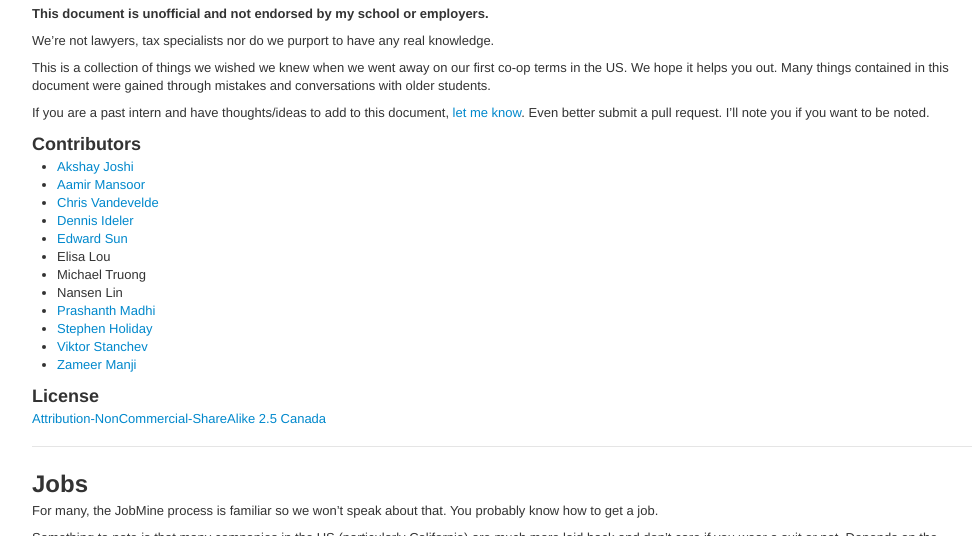
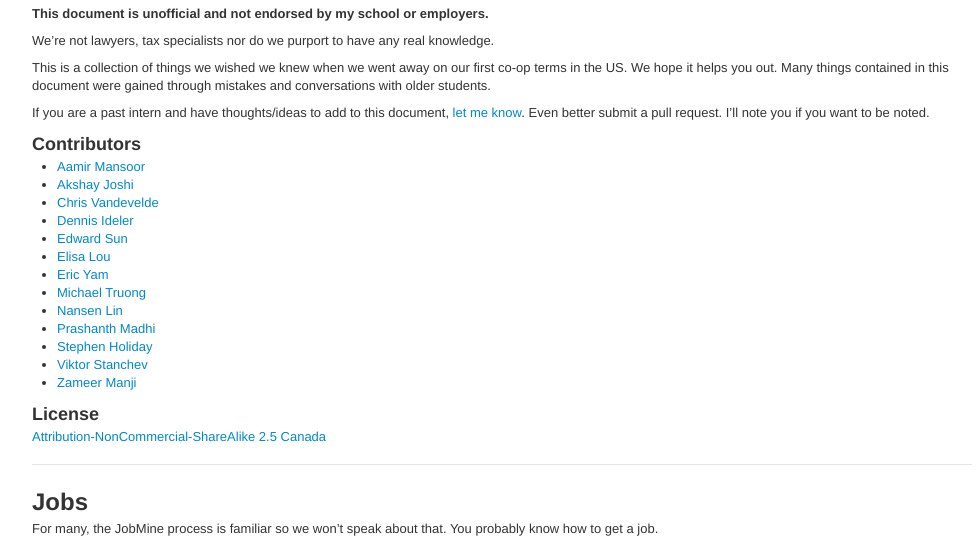
Before and after one commit to sholiday/Unofficial-Waterloo-USA-Intern-Guide, a Jekyll site: the page built from index.markdown, in a window 1280 px wide and 900 px high, cut to the strip 364-900 px from the top of the window. Shown: the whole strip, without its empty margins (138-1118 px from the left). Built offline with Jekyll 4.4.1, drawn with Linux system fonts in a browser that asks for light colours; nearby versions of some CDN libraries; Markdown is read by kramdown in place of the engine named in the settings.

Commit message:
Contributors.

```diff
--- a/index.markdown
+++ b/index.markdown
@@ -34,14 +34,15 @@ request. I'll note you if you want to be noted.
 
 ### Contributors
 
+* [Aamir Mansoor](http://aam1r.com)
 * [Akshay Joshi](http://akshayjoshi.com)
-* [Aamir Mansoor](http://aam1r.com)
 * [Chris Vandevelde](http://www.imlikeaninja.com)
 * [Dennis Ideler](http://dennisideler.com)
 * [Edward Sun](http://www.edwardsun.com)
-* Elisa Lou
-* Michael Truong
-* Nansen Lin
+* [Elisa Lou](http://aimango.wordpress.com/)
+* [Eric Yam](www.ericyam.com)
+* [Michael Truong](http://www.linkedin.com/in/truongmichael)
+* [Nansen Lin](http://www.linkedin.com/pub/nansen-lin/28/6b4/92a)
 * [Prashanth Madhi](http://ece.uwaterloo.ca/~pmadhiya)
 * [Stephen Holiday](http://stephenholiday.com)
 * [Viktor Stanchev](http://viktorstanchev.com)
```
